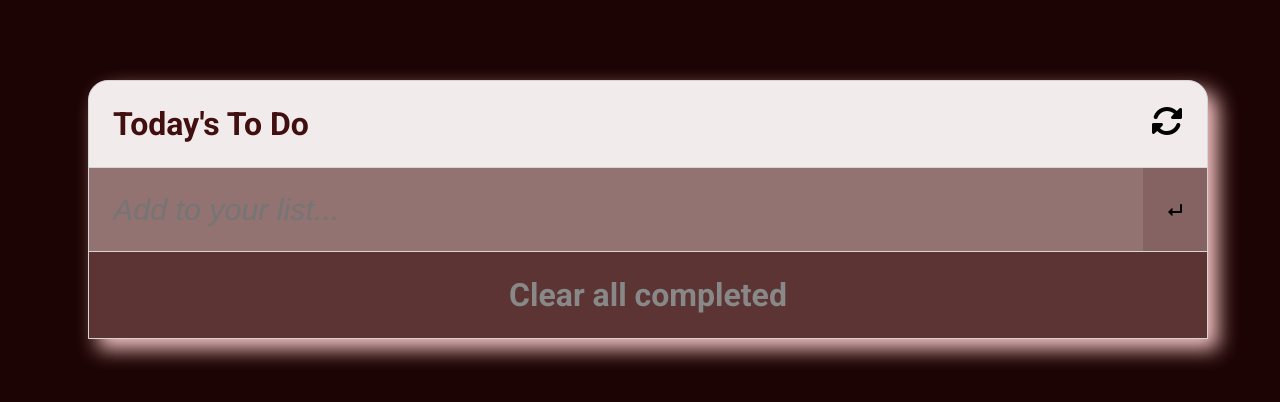
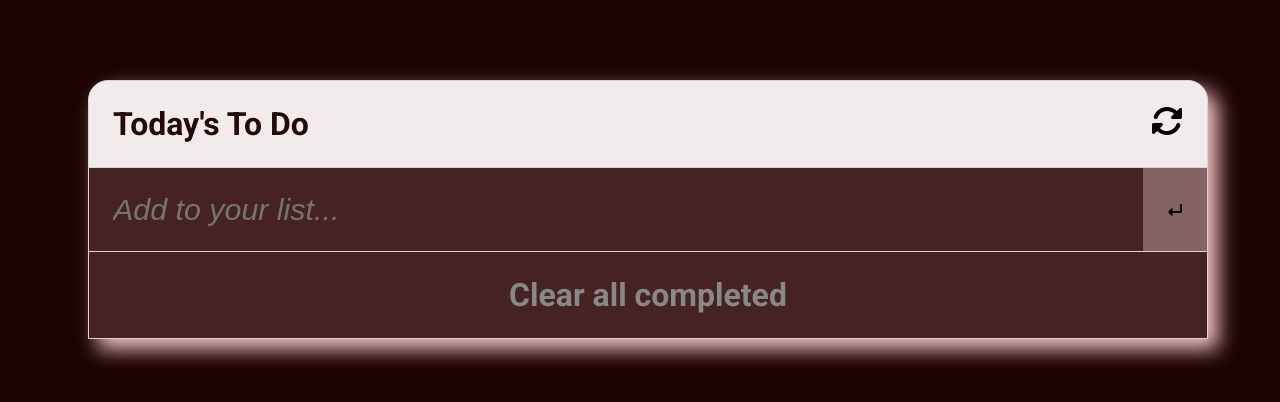
Before and after one commit to MMGGYY66/todo-list, a website built with webpack: page src/template.html in a window 1280 px wide. Built offline with nearby package versions, Linux system fonts and the light colour scheme.

```diff
--- a/src/styles/main.scss
+++ b/src/styles/main.scss
@@ -15,6 +15,7 @@
 	border-radius: 20px 20px 0 0;
 	box-shadow: 10px 10px 20px #f6c5c5;
 	border: 1px solid #d5d5d5;
+	color: rgb(36, 10, 10);
 }
 
 main > h1 {
@@ -41,7 +42,7 @@
 	margin-right: 1.5rem;
 	font-size: 1.5rem;
 	font-style: italic;
-	background: #937272;
+	background: #462222;
 	color: white;
 	padding: 1.5rem;
 	font-size: 1.9rem;
@@ -79,7 +80,7 @@
 }
 
 footer {
-	background: #5c3434;
+	background: #462222;
 	padding: 1.5rem;
 	display: flex;
 	font-size: 2rem;
```
